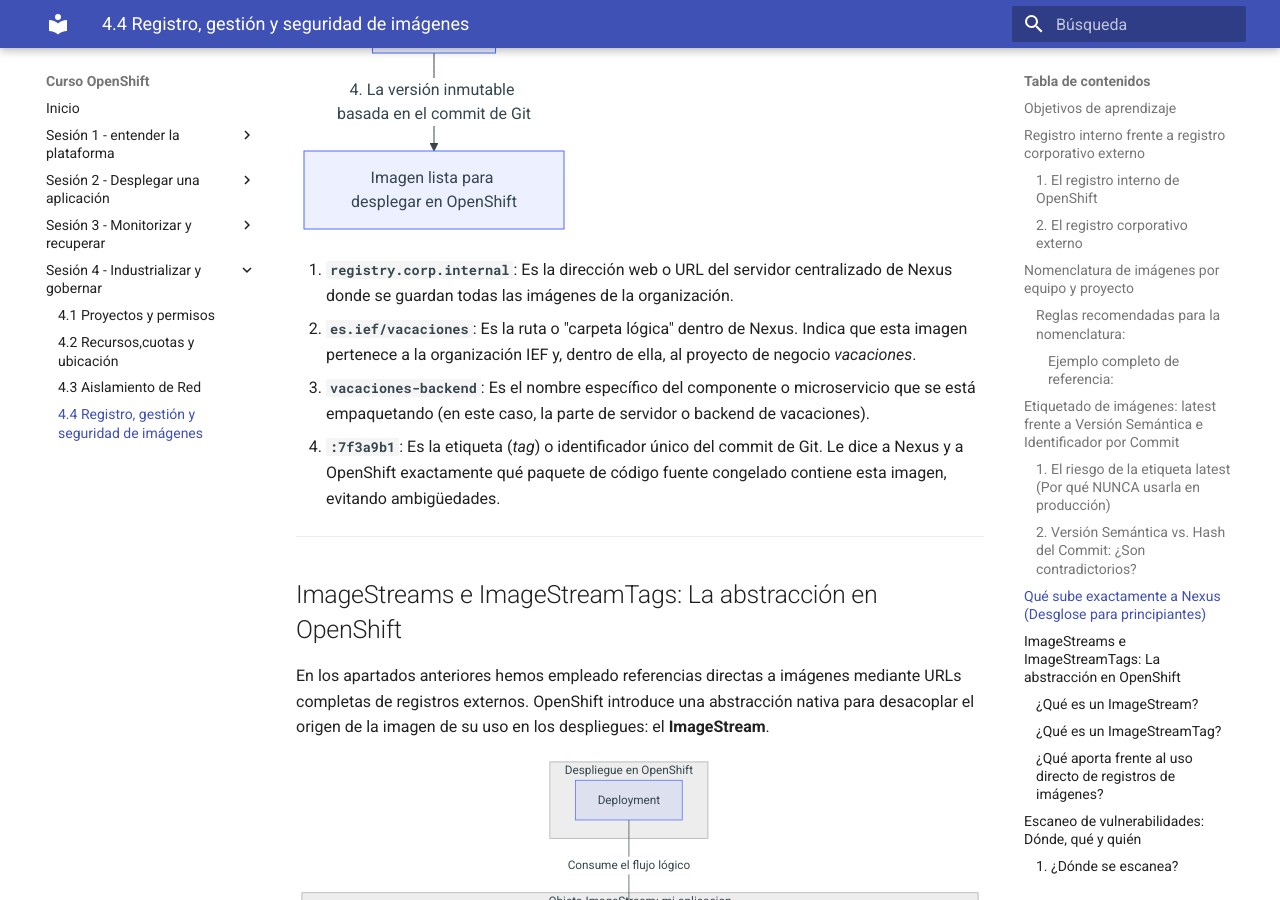
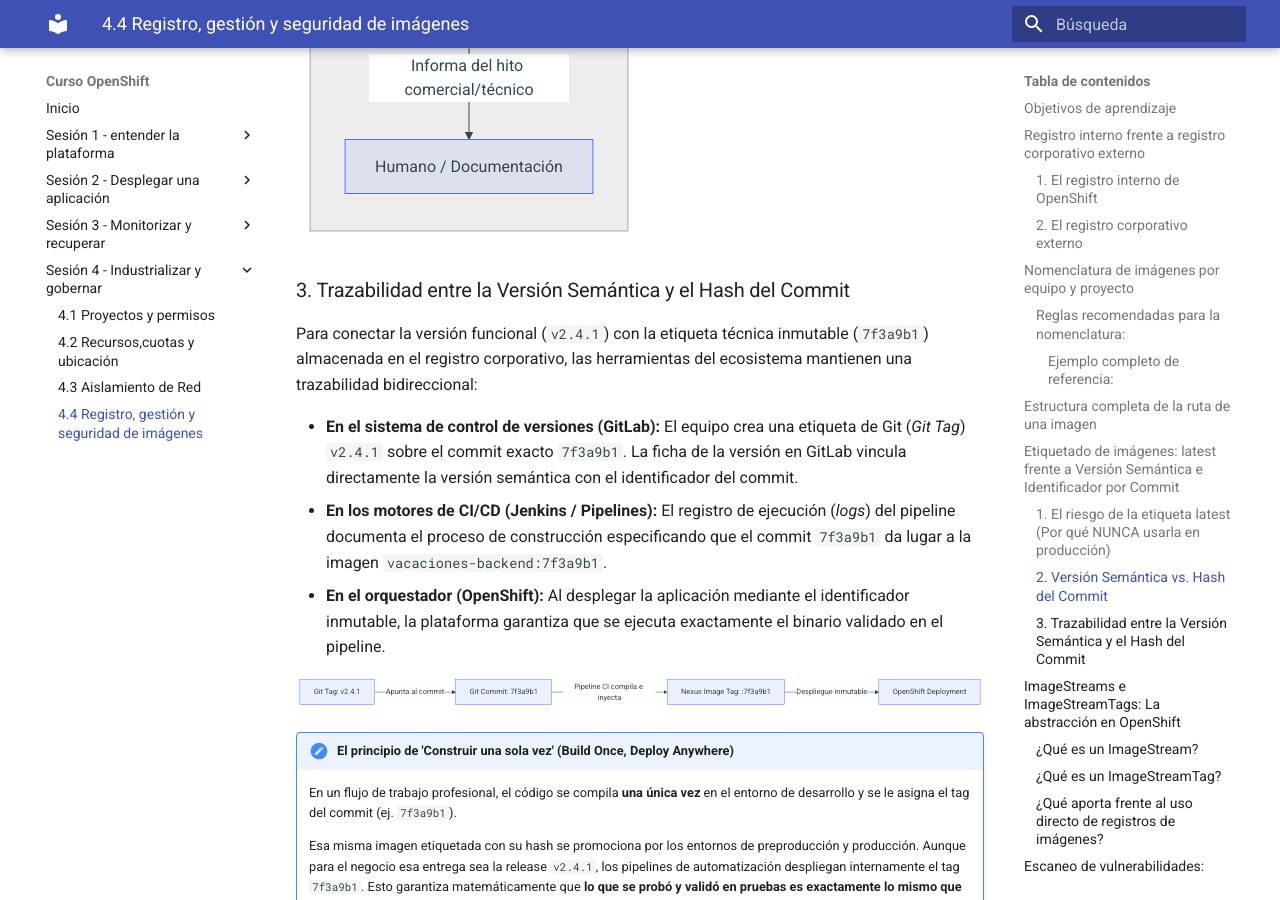
Before and after one commit to ieftraining/curso-openshift, an MkDocs documentation site: the page built from docs/sesion4/4.4 Registro, gestión y seguridad de imágenes.md, in a window 1280 px wide and 900 px high, scrolled down 5599 px. Built offline with MkDocs 1.6.1 and Material for MkDocs 9.7.7, drawn with Linux system fonts in a browser that asks for light colours; some of the changed text lies outside the part shown.

Commit message:
Add files via upload

````diff
--- a/docs/sesion4/4.4 Registro, gestión y seguridad de imágenes.md
+++ b/docs/sesion4/4.4 Registro, gestión y seguridad de imágenes.md
@@ -73,11 +73,30 @@
 
 ---
 
+## Estructura completa de la ruta de una imagen
+
+Analizando la ruta completa de almacenamiento en el registro corporativo (`registry.corp.internal/es.ief/vacaciones/vacaciones-backend:7f3a9b1`), cada segmento cumple una función específica dentro del modelo de gobierno:
+
+```mermaid
+flowchart TD
+    A[registry.corp.internal] -->|1. Servidor o URL del registro corporativo Nexus| B[es.ief/vacaciones]
+    B -->|2. Organización y proyecto organizativo| C[vacaciones-backend]
+    C -->|3. Microservicio o aplicación concreta| D[:7f3a9b1]
+    D -->|4. Versión inmutable basada en el commit de Git| E[Artefacto listo para desplegar en OpenShift]
+```
+
+1. **`registry.corp.internal`**: La dirección web o URL del servidor centralizado donde residen las imágenes de la organización.
+2. **`es.ief/vacaciones`**: La ruta o "carpeta lógica" dentro del registro. Indica que esta imagen pertenece a la organización IEF y, dentro de ella, al proyecto *vacaciones*.
+3. **`vacaciones-backend`**: El nombre del componente o microservicio que se está empaquetando.
+4. **`:7f3a9b1`**: La etiqueta (*tag*) o identificador único del commit de Git. Indica exactamente qué revisión congelada del código fuente contiene esta imagen.
+
+---
+
 ## Etiquetado de imágenes: `latest` frente a Versión Semántica e Identificador por Commit
 
-Para comprender cómo se etiquetan las imágenes en producción, es muy importante aclarar una duda muy común cuando se empieza con contenedores: **¿Qué diferencia hay entre la versión del software (`v2.4.1`), el hash del commit (`7f3a9b1`) y la etiqueta `latest`?**
+Para comprender cómo se etiquetan las imágenes en producción, es esencial diferenciar la versión funcional del software (`v2.4.1`), el hash del commit (`7f3a9b1`) y la etiqueta dinámicamente actualizada `latest`.
 
-No son conceptos contradictorios, sino que responden a dos necesidades distintas: **la identificación para humanos** y **la garantía técnica para las máquinas**.
+No son conceptos contradictorios, sino que responden a dos necesidades distintas: **la identificación para personas** y **la garantía técnica para los sistemas automatizados**.
 
 ```mermaid
 flowchart TD
@@ -96,9 +115,9 @@
 
 ---
 
-### 2. Versión Semántica vs. Hash del Commit: ¿Son contradictorios?
+### 2. Versión Semántica vs. Hash del Commit
 
-Para evitar los problemas de `latest`, en entornos corporativos combinamos dos formas de nombrar la imagen según quién la consulte:
+En entornos corporativos combinamos dos formas de nombrar la imagen según el ámbito de consulta:
 
 | Concepto | Ejemplo | Propósito principal | ¿Quién lo utiliza? |
 | :--- | :--- | :--- | :--- |
@@ -116,29 +135,25 @@
     end
 ```
 
+### 3. Trazabilidad entre la Versión Semántica y el Hash del Commit
+
+Para conectar la versión funcional (`v2.4.1`) con la etiqueta técnica inmutable (`7f3a9b1`) almacenada en el registro corporativo, las herramientas del ecosistema mantienen una trazabilidad bidireccional:
+
+- **En el sistema de control de versiones (GitLab):** El equipo crea una etiqueta de Git (*Git Tag*) `v2.4.1` sobre el commit exacto `7f3a9b1`. La ficha de la versión en GitLab vincula directamente la versión semántica con el identificador del commit.
+- **En los motores de CI/CD (Jenkins / Pipelines):** El registro de ejecución (*logs*) del pipeline documenta el proceso de construcción especificando que el commit `7f3a9b1` da lugar a la imagen `vacaciones-backend:7f3a9b1`.
+- **En el orquestador (OpenShift):** Al desplegar la aplicación mediante el identificador inmutable, la plataforma garantiza que se ejecuta exactamente el binario validado en el pipeline.
+
+```mermaid
+flowchart LR
+    A[Git Tag: v2.4.1] -->|Apunta al commit| B[Git Commit: 7f3a9b1]
+    B -->|Pipeline CI compila e inyecta| C[Nexus Image Tag: :7f3a9b1]
+    C -->|Despliegue inmutable| D[OpenShift Deployment]
+```
+
 !!! note "El principio de 'Construir una sola vez' (Build Once, Deploy Anywhere)"
     En un flujo de trabajo profesional, el código se compila **una única vez** en el entorno de desarrollo y se le asigna el tag del commit (ej. `7f3a9b1`).
 
     Esa misma imagen etiquetada con su hash se promociona por los entornos de preproducción y producción. Aunque para el negocio esa entrega sea la release `v2.4.1`, los pipelines de automatización despliegan internamente el tag `7f3a9b1`. Esto garantiza matemáticamente que **lo que se probó y validó en pruebas es exactamente lo mismo que se ejecuta en producción**.
-
----
-
-## Qué sube exactamente a Nexus (Desglose para principiantes)
-
-Si te preguntas qué pieza de información viaja y se almacena en el registro corporativo (Nexus) cuando ves una ruta como `registry.corp.internal/es.ief/vacaciones/vacaciones-backend:7f3a9b1`, cada fragmento cumple un cometido muy sencillo de entender:
-
-```mermaid
-flowchart TD
-    A[registry.corp.internal] -->|1. El servidor o dirección del registro corporativo Nexus| B[es.ief/vacaciones]
-    B -->|2. El equipo y el proyecto organizativo| C[vacaciones-backend]
-    C -->|3. El microservicio o aplicación concreta| D[:7f3a9b1]
-    D -->|4. La versión inmutable basada en el commit de Git| E[Imagen lista para desplegar en OpenShift]
-```
-
-1. **`registry.corp.internal`**: Es la dirección web o URL del servidor centralizado de Nexus donde se guardan todas las imágenes de la organización.
-2. **`es.ief/vacaciones`**: Es la ruta o "carpeta lógica" dentro de Nexus. Indica que esta imagen pertenece a la organización IEF y, dentro de ella, al proyecto de negocio *vacaciones*.
-3. **`vacaciones-backend`**: Es el nombre específico del componente o microservicio que se está empaquetando (en este caso, la parte de servidor o backend de vacaciones).
-4. **`:7f3a9b1`**: Es la etiqueta (*tag*) o identificador único del commit de Git. Le dice a Nexus y a OpenShift exactamente qué paquete de código fuente congelado contiene esta imagen, evitando ambigüedades.
 
 ---
 
@@ -225,6 +240,7 @@
     - El **registro interno de OpenShift** facilita el desarrollo local y las construcciones nativas, mientras que los **registros corporativos externos** centralizan la gobernanza, firma y distribución de artefactos en producción.
     - Una nomenclatura de imágenes estructurada por dominio, equipo, proyecto y versión inmutable garantiza la trazabilidad en entornos compartidos.
     - **No hay contradicción entre la versión del software y el hash del commit**: la versión semántica (`v2.4.1`) sirve para que las personas identifiquen el hito de negocio, mientras que el hash (`7f3a9b1`) es el identificador técnico inmutable que usan la plataforma y los pipelines para asegurar que la imagen probada es exactamente la que se despliega.
+    - La trazabilidad entre ambas referencias se mantiene a través de las etiquetas de Git (*Git Tags*) y los registros de ejecución en los pipelines de CI/CD.
     - **Nunca utilices la etiqueta `latest` en producción**: destruye el determinismo y hace imposibles las auditorías y los rollbacks fiables.
     - Los **ImageStreams** son objetos nativos de OpenShift que abstraen las imágenes de contenedor, permitiendo desacoplar los despliegues de los registros externos y automatizar rollouts mediante *triggers*.
     - El **escaneo de vulnerabilidades** debe integrarse de forma temprana en el registro o en el pipeline de CI/CD (*shift-left security*).
````
Also changed, not shown: other parts of docs/sesion4/4.4 Registro, gestión y seguridad de imágenes.md (+1 -1 lines).
